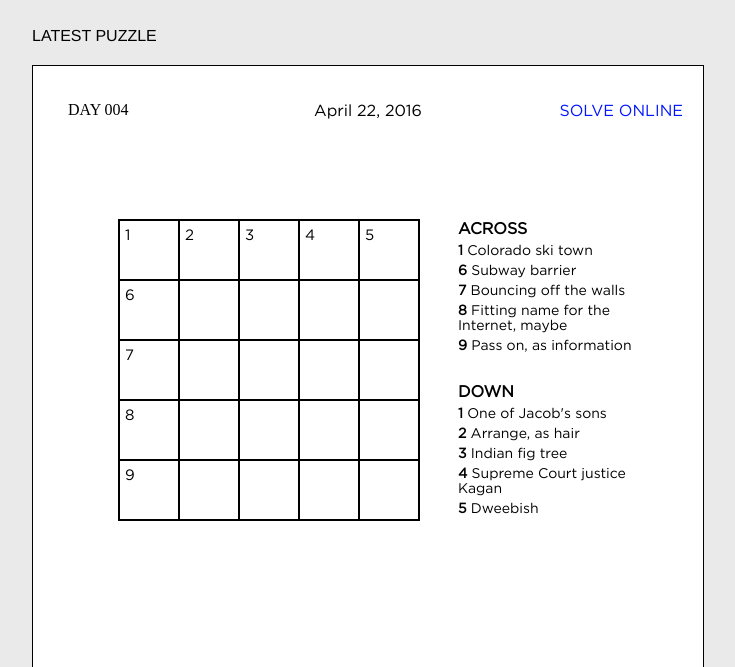
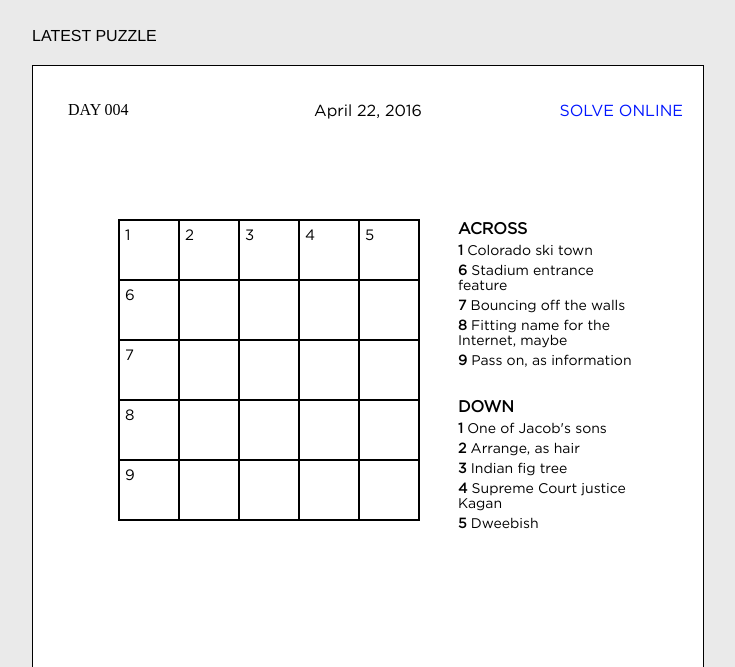
Before and after one commit to eliotfowler/100days, a plain HTML site: page index.html in a window 1280 px wide. Shown: the part 133-800 px from the top of the page, without its empty margins (272-1007 px from the left). Drawn offline with Linux system fonts and the light colour scheme; a web font is replaced by a local one.

Commit message:
update clue

```diff
--- a/index.html
+++ b/index.html
@@ -74,7 +74,7 @@
           </div>
           <div class="clue">
             <span class="clue-number">6</span>
-            <span class="clue-name">Subway barrier</span>
+            <span class="clue-name">Stadium entrance feature</span>
           </div>
           <div class="clue">
             <span class="clue-number">7</span>
@@ -547,7 +547,7 @@
           </div>
           <div class="clue">
             <span class="clue-number">6</span>
-            <span class="clue-name">Subway barrier</span>
+            <span class="clue-name">Stadium entrance feature</span>
           </div>
           <div class="clue">
             <span class="clue-number">7</span>
```
